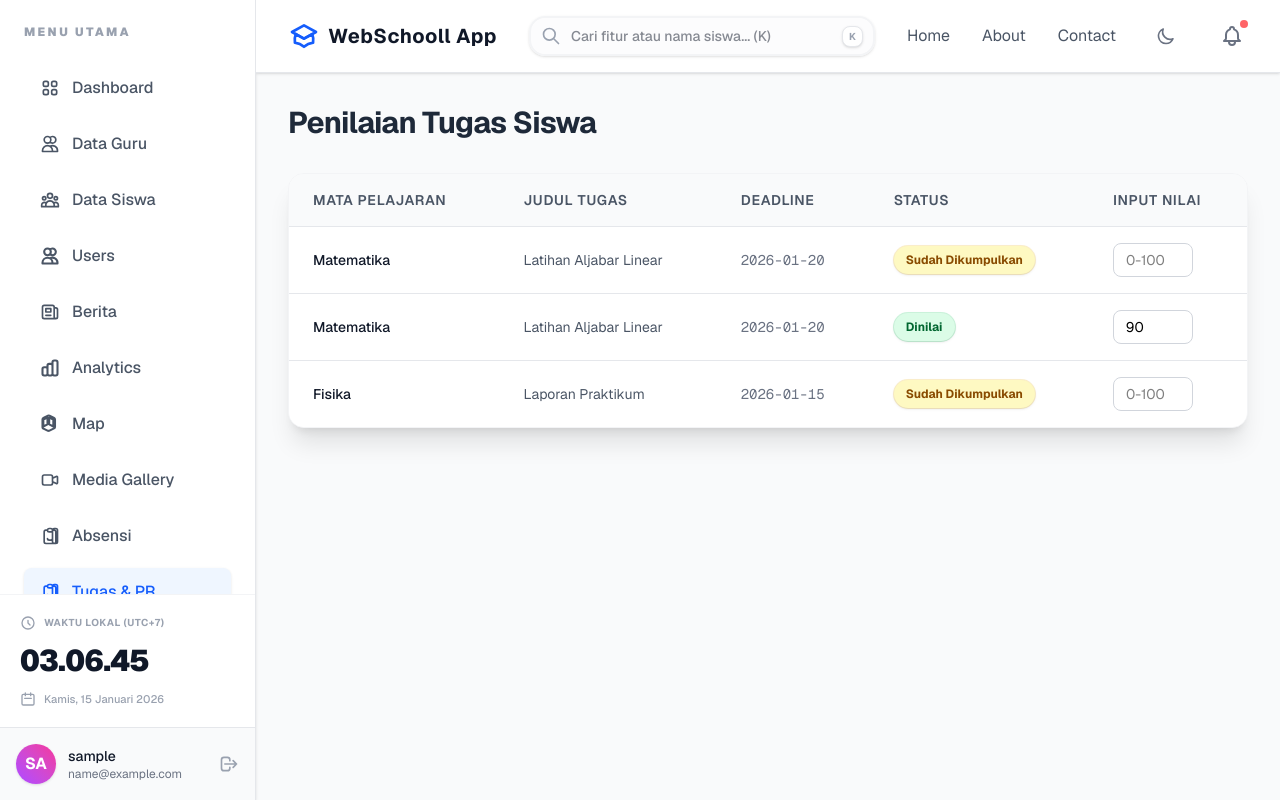
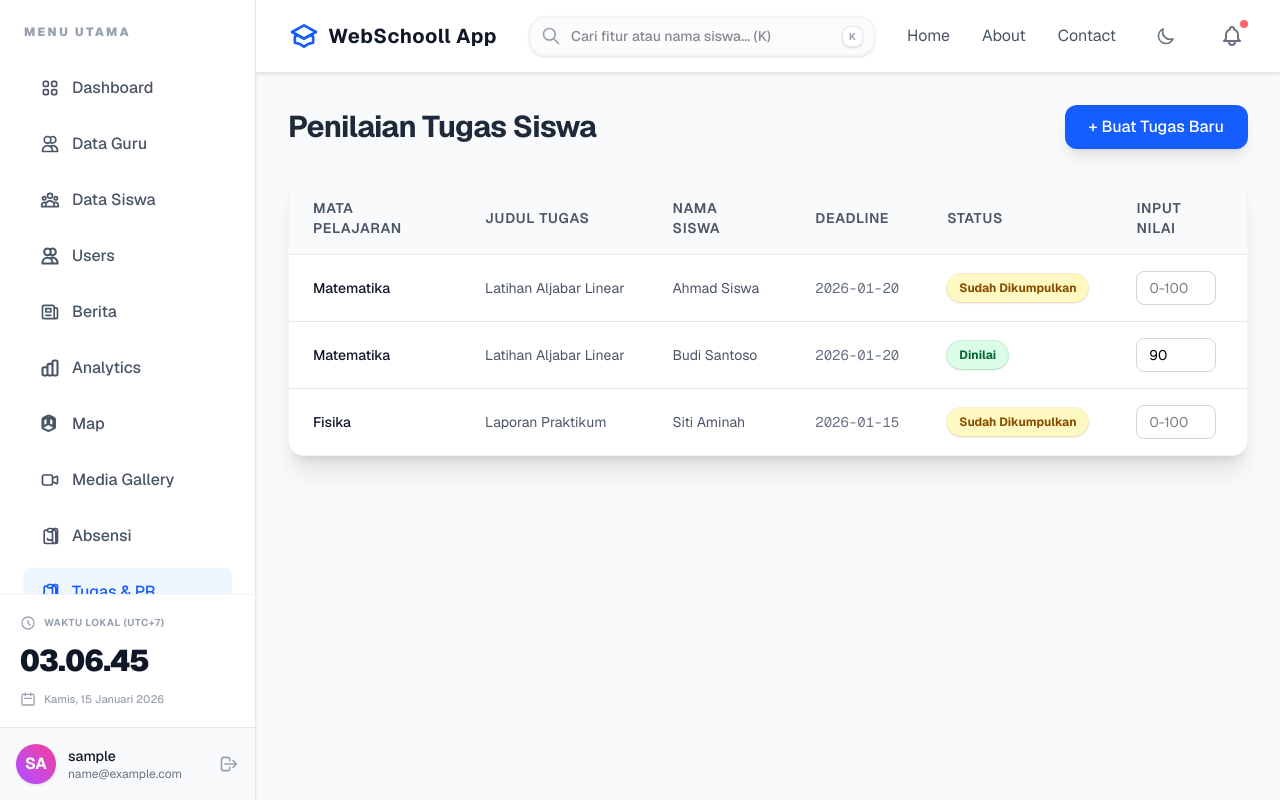
Before and after one commit to Upi03/webscholl-app.github, a Next.js app: page /assignments in a window 1280 px wide. Built offline with nearby package versions, Linux system fonts and the light colour scheme; sample sign-in values are in the browser's storage.

Commit message:
fix: refine user profile display and date validation

```diff
--- a/app/assignments/page.tsx
+++ b/app/assignments/page.tsx
@@ -110,7 +110,7 @@ export default function AssignmentsPage() {
                             <h1 className="text-3xl font-bold text-gray-800 dark:text-white tracking-tight">
                                 {role === "student" ? "Tugas & PR" : "Penilaian Tugas Siswa"}
                             </h1>
-                            {role === "teacher" && (
+                            {role !== "student" && (
                                 <button
                                     onClick={() => setIsCreateModalOpen(true)}
                                     className="bg-blue-600 text-white px-6 py-2.5 rounded-xl shadow-lg hover:bg-blue-700 hover:shadow-xl transition-all transform hover:-translate-y-0.5 font-medium"
@@ -131,7 +131,7 @@ export default function AssignmentsPage() {
                                             <th className="px-6 py-4 text-left text-sm font-semibold text-gray-600 dark:text-gray-300 uppercase tracking-wider">
                                                 Judul Tugas
                                             </th>
-                                            {role === "teacher" && (
+                                            {role !== "student" && (
                                                 <th className="px-6 py-4 text-left text-sm font-semibold text-gray-600 dark:text-gray-300 uppercase tracking-wider">
                                                     Nama Siswa
                                                 </th>
@@ -157,7 +157,7 @@ export default function AssignmentsPage() {
                                             <tr key={item.id} className="hover:bg-gray-50 dark:hover:bg-gray-700/50 transition-colors">
                                                 <td className="px-6 py-4 whitespace-nowrap text-sm font-medium text-gray-900 dark:text-white">{item.subject}</td>
                                                 <td className="px-6 py-4 whitespace-nowrap text-sm text-gray-600 dark:text-gray-300">{item.title}</td>
-                                                {role === "teacher" && (
+                                                {role !== "student" && (
                                                     <td className="px-6 py-4 whitespace-nowrap text-sm text-gray-600 dark:text-gray-300">{item.studentName}</td>
                                                 )}
                                                 <td className="px-6 py-4 whitespace-nowrap text-sm text-gray-500 dark:text-gray-400 font-mono">{item.deadline}</td>
--- a/app/users/page.tsx
+++ b/app/users/page.tsx
@@ -253,7 +253,7 @@ function UsersContent() {
                                                     <td className="px-8 py-8 text-sm font-bold text-gray-400 dark:text-gray-500">{user.id}</td>
                                                     <td className="px-8 py-8 text-lg font-black text-gray-900 dark:text-white group-hover:text-blue-600 transition-colors">{user.name}</td>
                                                     <td className="px-8 py-8 text-sm text-gray-500 dark:text-gray-400 font-bold">{user.email}</td>
-                                                    <td className="px-8 py-8 text-sm text-gray-500 dark:text-gray-400 font-black">{user.kelas}</td>
+                                                    <td className="px-8 py-8 text-sm text-gray-500 dark:text-gray-400 font-black">{user.role === 'Siswa' ? user.kelas : '-'}</td>
                                                     <td className="px-8 py-8 text-sm text-gray-500 dark:text-gray-400 font-bold italic">
                                                         {new Date(user.tanggalLahir).toLocaleDateString('id-ID', { day: '2-digit', month: '2-digit', year: 'numeric' })}
                                                     </td>
@@ -337,6 +337,7 @@ function UsersContent() {
                                         placeholder="user@sekolah.com"
                                     />
                                 </div>
+                                {newUser.role === "Siswa" && (
                                     <div className="space-y-3">
                                         <label className="text-xs font-black text-gray-400 dark:text-gray-500 uppercase tracking-widest px-1">Kelas</label>
                                         <select
@@ -348,6 +349,7 @@ function UsersContent() {
                                             <option>XI-TKJ</option>
                                         </select>
                                     </div>
+                                )}
                                 <div className="space-y-3">
                                     <label className="text-xs font-black text-gray-400 dark:text-gray-500 uppercase tracking-widest px-1">Role Utama</label>
                                     <select
@@ -366,6 +368,8 @@ function UsersContent() {
                                         type="date"
                                         required
                                         value={newUser.tanggalLahir}
+                                        min="1950-01-01"
+                                        max="2025-12-31"
                                         onChange={(e) => setNewUser({ ...newUser, tanggalLahir: e.target.value })}
                                         className="w-full px-6 py-4 rounded-2xl border-2 border-gray-50 dark:border-gray-800 bg-gray-50/30 dark:bg-gray-800/30 text-gray-900 dark:text-white outline-none focus:border-blue-500/30 focus:bg-white dark:focus:bg-gray-800 transition-all font-bold"
                                     />
@@ -407,10 +411,12 @@ function UsersContent() {
                                     <span className="text-xs font-black text-gray-400 uppercase tracking-widest">Email</span>
                                     <span className="font-bold text-gray-700 dark:text-white truncate max-w-[200px]">{selectedUser.email}</span>
                                 </div>
+                                {selectedUser.role === "Siswa" && (
                                     <div className="flex justify-between items-center">
                                         <span className="text-xs font-black text-gray-400 uppercase tracking-widest">Kelas</span>
                                         <span className="font-black text-blue-600 dark:text-blue-400">{selectedUser.kelas}</span>
                                     </div>
+                                )}
                                 <div className="flex justify-between items-center">
                                     <span className="text-xs font-black text-gray-400 uppercase tracking-widest">Lahir</span>
                                     <span className="font-bold text-gray-700 dark:text-white">
```
Lines whose indentation alone changed are shown as unchanged.
